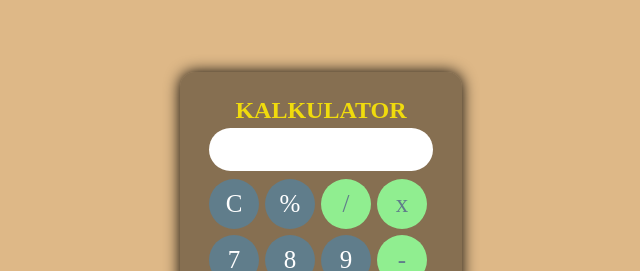
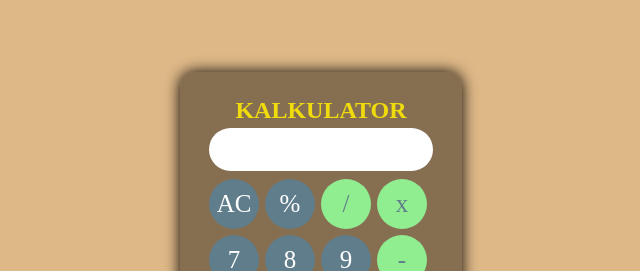
Before and after one commit to peternakcode/kalkulator, a plain HTML site: page index.html in a window 1280 px wide. Shown: the part 123-394 px from the top of the page, 319-959 px from the left. Drawn offline with Linux system fonts and the light colour scheme.

Commit message:
Update index.html

```diff
--- a/index.html
+++ b/index.html
@@ -15,7 +15,7 @@
 			</form>
 				<table>
 					<tr>
-						<td><input class="button" type="button" value="C" onclick="clean()"></td>
+						<td><input class="button" type="button" value="AC" onclick="clean()"></td>
 						<td><input class="button" type="button" value="%" onclick="insert(' % ')"></td>
 						<td><input class="button btn-green" type="button" value="/" onclick="insert(' / ')"></td>
 						<td><input class="button btn-green" type="button" value="x" onclick="insert(' * ')"></td>
```
